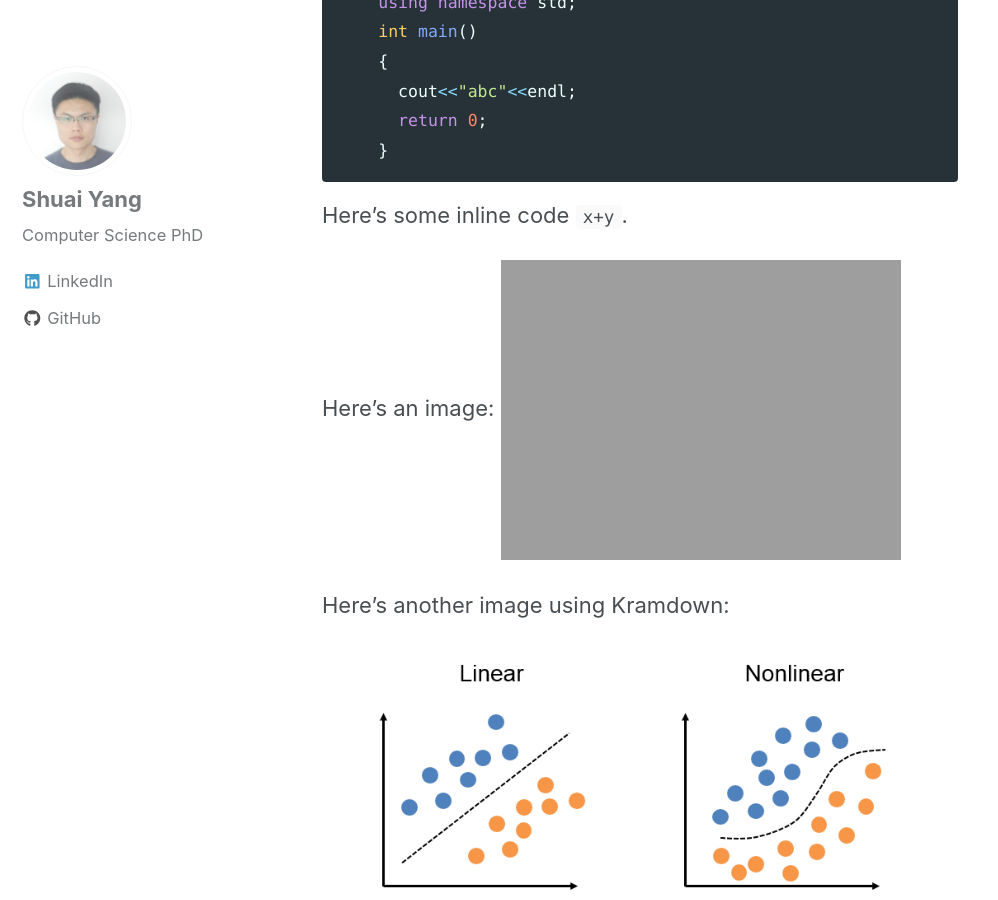
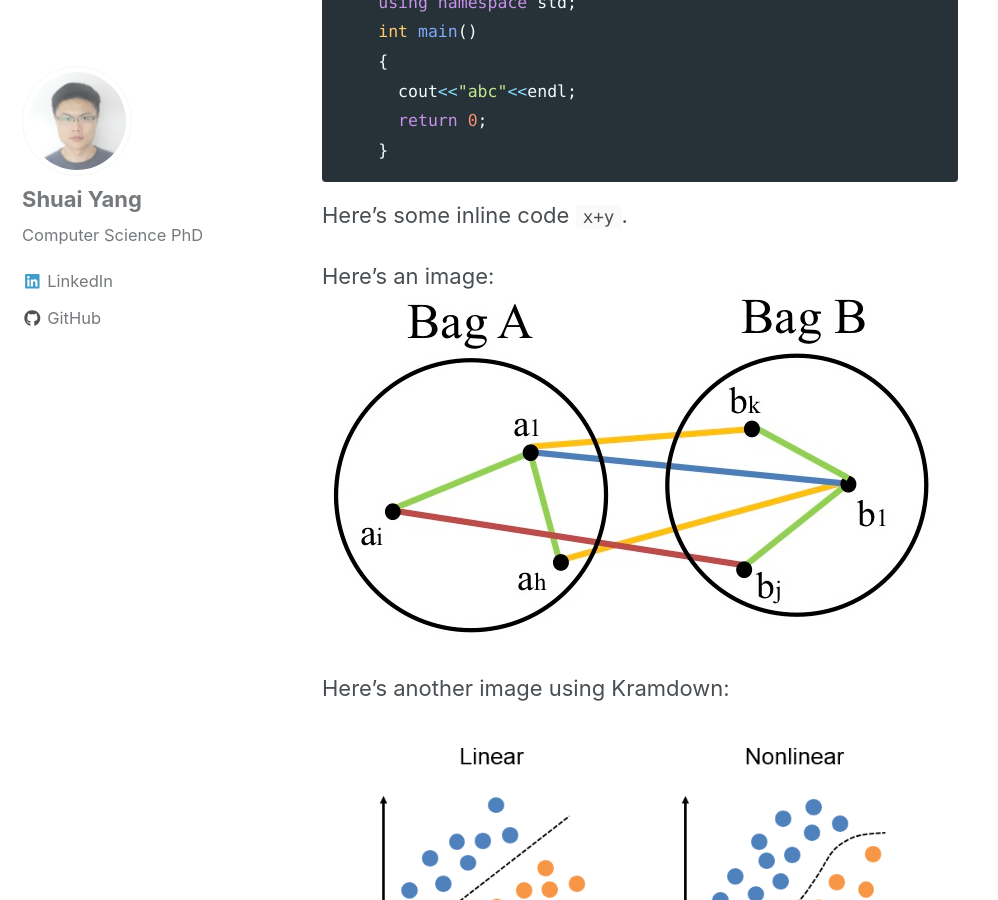
Before and after one commit to magikyoung/magikyoung.github.i, a Jekyll site: the page built from _posts/2019-06-16-falcon.md, in a window 1280 px wide and 900 px high, scrolled down 2637 px. Shown: the whole window, without its empty margins (0-998 px from the left). Built offline with Jekyll 4.4.1, drawn with Linux system fonts in a browser that asks for light colours; nearby versions of some CDN libraries; formulas are drawn with MathJax 3.

Commit message:
change post image

```diff
--- a/_posts/2019-06-16-falcon.md
+++ b/_posts/2019-06-16-falcon.md
@@ -62,7 +62,7 @@ C++ code block:
 Here's some inline code `x+y`.
 
 Here's an image:
-<img src="{{ site.url }}{{ site.baseurl }}/images/Figure5.pdf" alt="linearly separable data">
+<img src="{{ site.url }}{{ site.baseurl }}/images/Figure5.jpg" alt="linearly separable data">
 
 Here's another image using Kramdown:
 ![alt]({{ site.url }}{{ site.baseurl }}/images/perceptron/linsep.jpg)
```
Also changed, not shown: images/Figure5.jpg (added).
